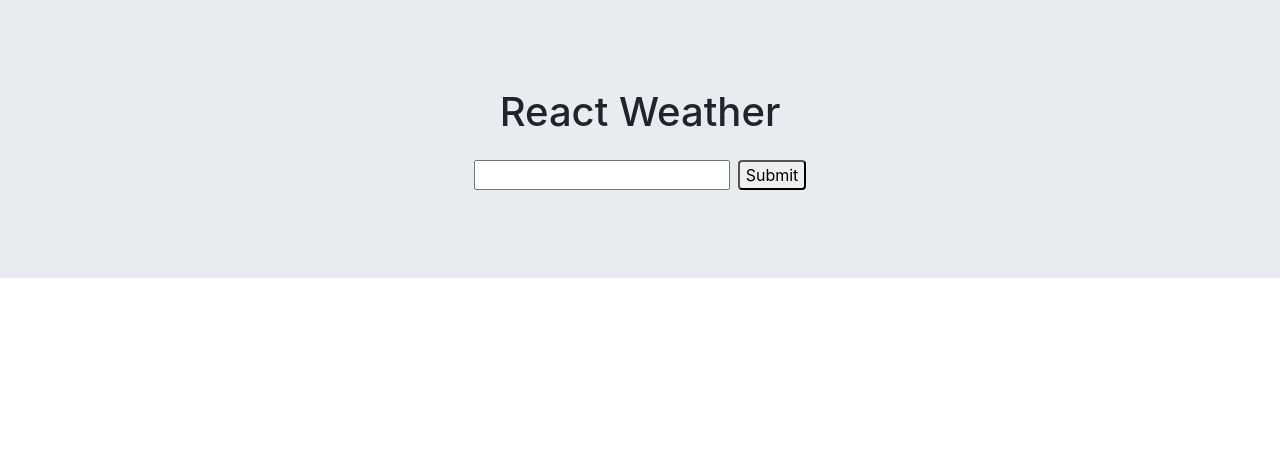
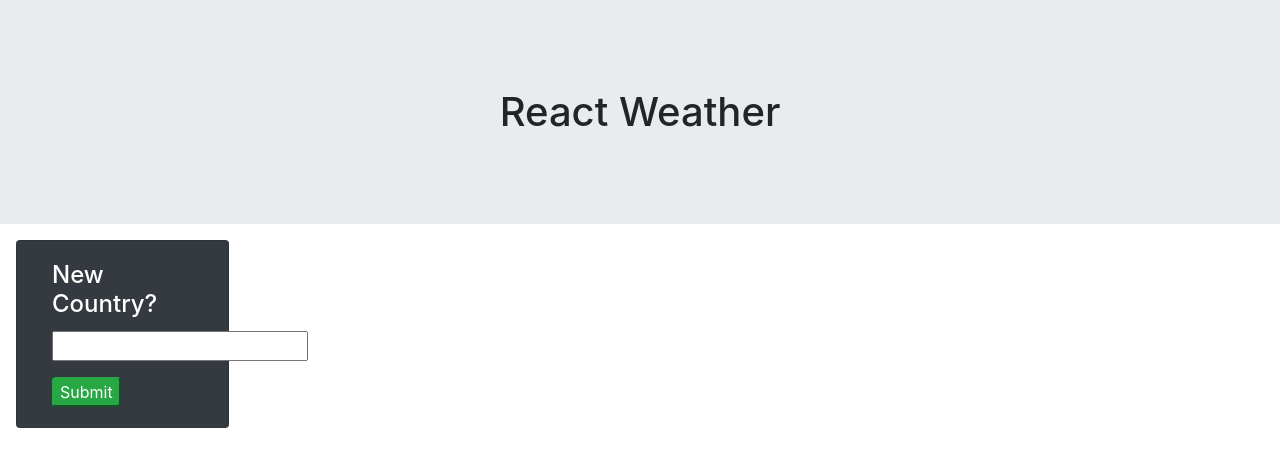
Before and after one commit to benlewsey27/React-Weather-App, a React (Create React App) app: page / in a window 1280 px wide. Shown: the top 466 px of the page. Built offline with nearby package versions, Linux system fonts and the light colour scheme.

Commit message:
refactor: optimise layout

```diff
--- a/src/components/WeatherCard.js
+++ /dev/null
@@ -1,23 +0,0 @@
-import React from "react";
-
-function WeatherCard(props) {
-  return (
-    <div>
-      {props.cards.map(card => (
-        <div key={card.id}>
-          <div className="card rounded-0">
-            <div className="card-body">
-              <u>
-                <h5 className="card-title">{card.title}</h5>
-              </u>
-              <p className="card-text">{card.body}</p>
-              <button onClick={() => props.removeCard(card.id)} className="btn-danger rounded">Delete</button>
-            </div>
-          </div>
-        </div>
-      ))}
-    </div>
-  )
-}
-
-export default WeatherCard;
--- a/src/components/WeatherComponent.js
+++ b/src/components/WeatherComponent.js
@@ -1,8 +1,6 @@
 import React from "react";
 import uuid from 'uuid';
 import axios from 'axios';
-
-import WeatherCard from "./WeatherCard";
 
 class WeatherComponent extends React.Component {
   state = {
@@ -60,13 +58,37 @@ class WeatherComponent extends React.Component {
   render() {
     return (
       <div>
-        <center className='jumbotron mb-0 rounded-0'>
+        <center className='jumbotron mb-3 rounded-0'>
           <h1 className="mt-4 mb-4">React Weather</h1>
-          <input type="text" id="input"></input>
-          <button className='mb-4 ml-2 rounded' onClick={() => {this.addElement()}}>Submit</button>
           <p id="error" className='mb-0'>Error: Unknown Place</p>
         </center>
-        <WeatherCard cards={this.state.cards} removeCard={this.removeCard.bind(this)} />
+
+        <div className="container-fluid">
+          <div className="row">
+            {
+              this.state.cards && this.state.cards.map(card => (
+                <div key={card.id} className="col-sm-12 col-md-4">
+                  <div className="card text-white bg-success mb-3">
+                    <div className="card-body">
+                      <h4 className="card-title">{card.title}</h4>
+                      <p className="card-text">{card.body}</p>
+                      <button onClick={() => this.removeCard(card.id)} className="btn-danger rounded">Delete</button>
+                    </div>
+                  </div>
+                </div>
+              ))
+            }
+
+            <div className="card text-white bg-dark ml-3 col-sm-12 col-md-2">
+              <div className="card-body">
+                <h4 className="card-title">New Country?</h4>
+                <p className="card-text"><input className="card-text" type="text" id="input"></input></p>
+                <button onClick={() => {this.addElement()}} className="btn-success rounded">Submit</button>
+              </div>
+            </div>
+
+          </div>
+        </div>
       </div>
     );
   }
```
